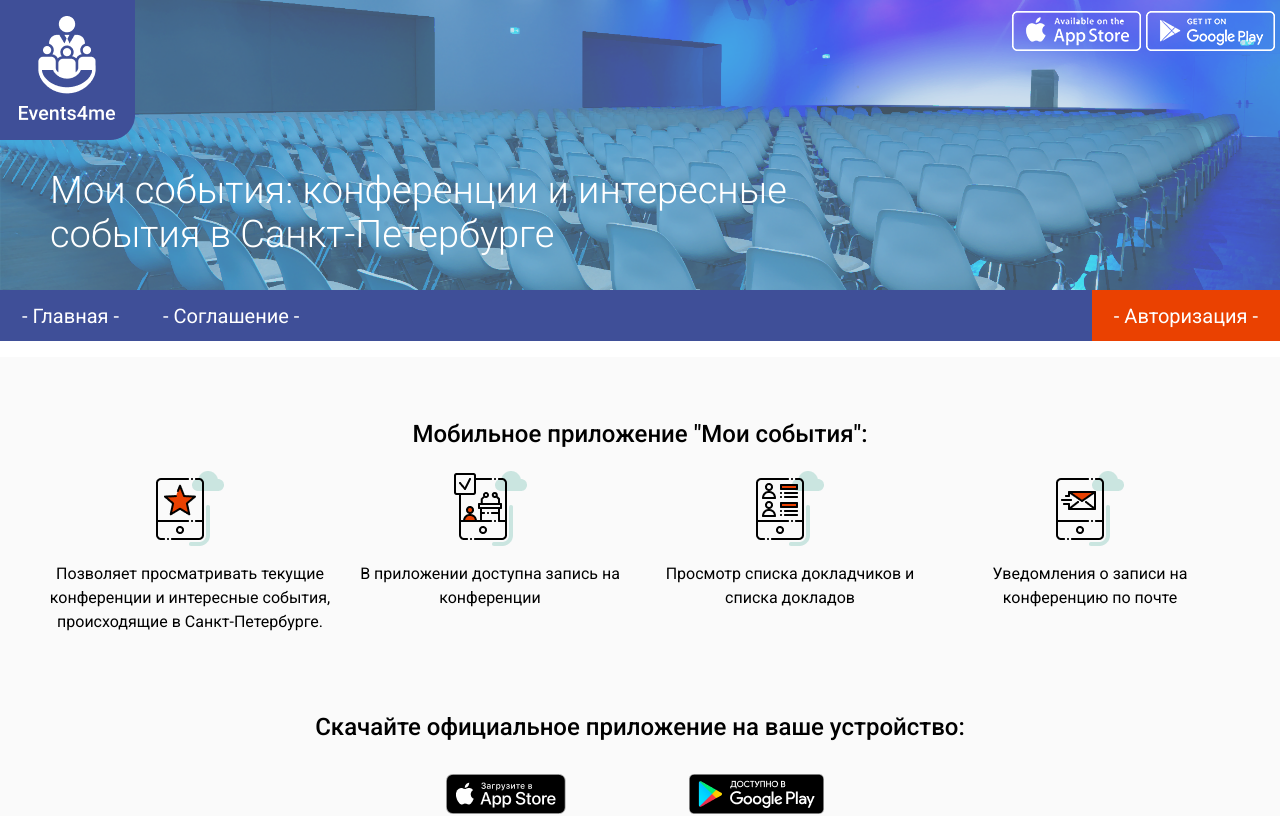
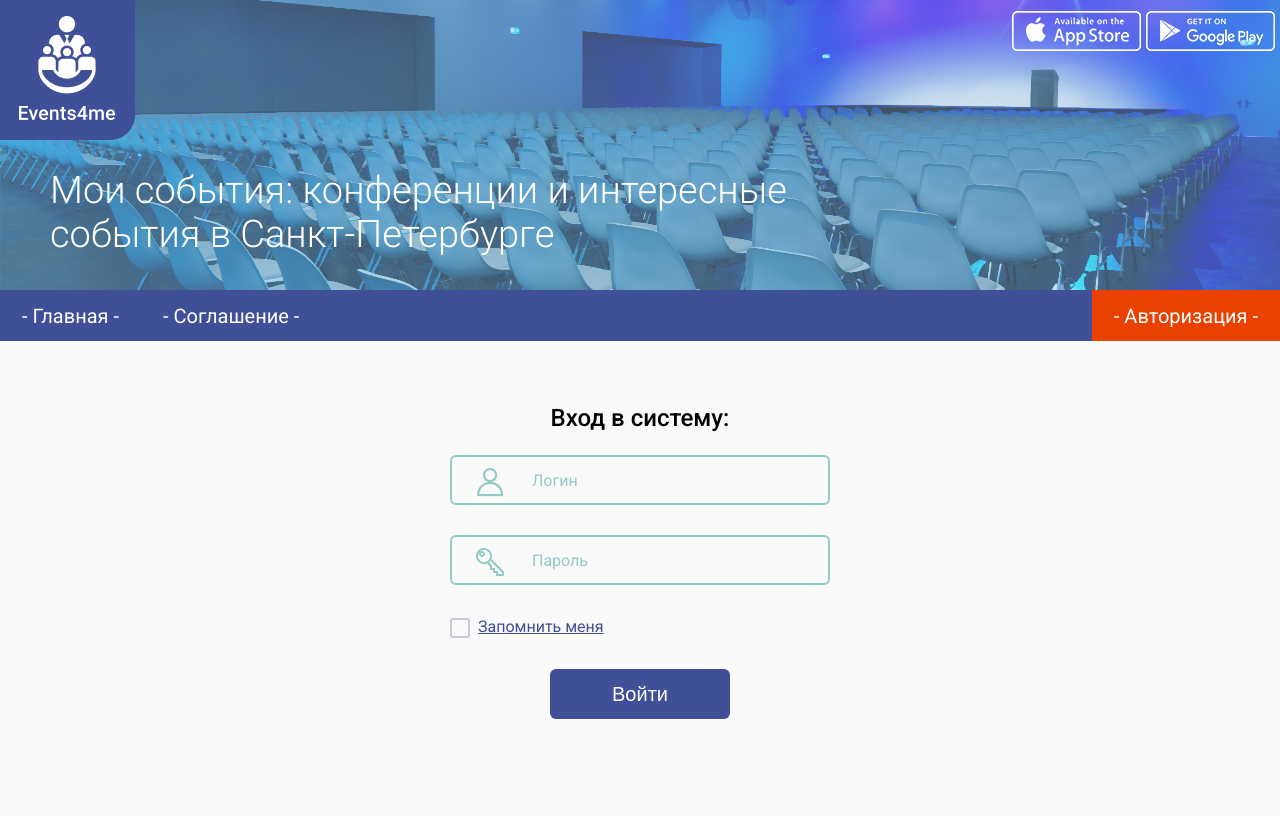
Before and after one commit to sergvikpl/events4me-angular, an Angular app: page /login in a window 1280 px wide. Shown: the top 816 px of the page. Built offline with nearby package versions, Linux system fonts and the light colour scheme.

Commit message:
Added login page

```diff
--- /dev/null
+++ b/src/app/auth.service.ts
@@ -0,0 +1,28 @@
+import { Injectable } from '@angular/core';
+import { HttpClient } from '@angular/common/http';
+
+interface User {
+  email: string,
+  password: string
+};
+
+@Injectable({
+  providedIn: 'root',
+})
+
+export class AuthService {
+
+  constructor(private http: HttpClient) {
+
+  }
+
+  login(user: User) {
+    console.log("AUTH SERVICE CATCH USER", user);
+
+    return this.http.post('http://api.events4me.iac.spb.ru/api/authorization/login', JSON.stringify(user))
+  }
+
+  logout() {
+
+  }
+}
--- a/src/app/components/navigation-bar/navigation-bar.component.scss
+++ b/src/app/components/navigation-bar/navigation-bar.component.scss
@@ -5,10 +5,11 @@
 }
 
 .navigation-bar__list {
+  display: flex;
+  flex-direction: row;
   padding-left: 0px;
   margin-top: 0px;
-  display: flex;
-  flex-direction: row;
+  margin-bottom: 0px;
 }
 
 .navigation-bar__item {
--- a/src/app/pages/agreement/agreement.component.scss
+++ b/src/app/pages/agreement/agreement.component.scss
@@ -15,9 +15,9 @@
   font-weight: 500;
   font-size: 24px;
   line-height: 34px;
-  margin-bottom: 20px;
   padding: 0px 16px;
   margin-top: 60px;
+  margin-bottom: 20px;
 }
 
 .agreements__subtitle {
--- a/src/app/pages/agreement/agreement.component.ts
+++ b/src/app/pages/agreement/agreement.component.ts
@@ -1,7 +1,7 @@
 import { Component, OnInit } from '@angular/core';
 
 @Component({
-  selector: 'agreement',
+  selector: 'agreement-page',
   templateUrl: './agreement.component.html',
   styleUrls: ['./agreement.component.scss']
 })
--- a/src/app/pages/home/home.component.scss
+++ b/src/app/pages/home/home.component.scss
@@ -5,9 +5,9 @@ h2 {
   font-weight: 500;
   font-size: 24px;
   line-height: 34px;
-  margin-bottom: 20px;
   padding: 0px 16px;
   margin-top: 60px;
+  margin-bottom: 20px;
 }
 
 .cards-container {
--- /dev/null
+++ b/src/app/pages/login/login.component.html
@@ -0,0 +1,24 @@
+<form (ngSubmit)="onSubmit()" class="autorization-form">
+  <h2>Вход в систему:</h2>
+  <div class="inputs-container">
+
+    <input id="email" type="text" placeholder="Логин">
+    <input id="password" type="password" placeholder="Пароль">
+
+    <div class="remember-me">
+      <label for="remember-me-checkbox" class="remember-me__label">
+        <input id="remember-me-checkbox" type="checkbox" class="invisible">
+        <div class="remember-me__checkbox">
+          <svg width="20px" height="20px" viewBox="0 0 20 20">
+            <path d="M3,1 L17,1 L17,1 C18.1045695,1 19,1.8954305 19,3 L19,17 L19,17 C19,18.1045695 18.1045695,19 17,19 L3,19 L3,19 C1.8954305,19 1,18.1045695 1,17 L1,3 L1,3 C1,1.8954305 1.8954305,1 3,1 Z"></path>
+            <polyline points="4 11 8 15 16 6"></polyline>
+          </svg>
+        </div>
+        <span>Запомнить меня</span>
+      </label>
+    </div>
+    <div class="submit-button-container">
+      <button type="submit" class="submit-button">Войти</button>
+    </div>
+  </div>
+</form>
--- /dev/null
+++ b/src/app/pages/login/login.component.scss
@@ -0,0 +1,179 @@
+h2 {
+  text-align: center;
+  font-family: Roboto;
+  font-style: normal;
+  font-weight: 500;
+  font-size: 24px;
+  line-height: 34px;
+  padding: 0px 16px;
+  margin-top: 60px;
+  margin-bottom: 20px;
+}
+@media (orientation: portrait) and (max-width: 480px), (orientation: landscape) and (max-width: 720px) {
+  h2 {
+    margin: 20px 0px;
+  }
+}
+
+.autorization-form {
+  text-align: center;
+}
+
+.inputs-container {
+  display: block;
+  text-align: center;
+  max-width: 380px;
+  margin: 0 auto;
+  padding: 0 16px;
+}
+
+ #email, #password {
+  display: block;
+  box-sizing: border-box;
+  border-radius: 6px;
+  width: 100%;
+  max-width: 380px;
+  height: 50px;
+  margin-bottom: 30px;
+  border: 2px solid #92CBC5;
+}
+#email {
+  background: url("/assets/images/login.png") no-repeat 25px 10.9px ;
+  font-family: Roboto;
+  font-style: normal;
+  font-weight: normal;
+  font-size: 16px;
+  line-height: 24px;
+  padding-left: 80px;
+}
+#password {
+  background: url("/assets/images/key.png") no-repeat 24px 11px ;
+  font-family: Roboto;
+  font-style: normal;
+  font-weight: normal;
+  font-size: 16px;
+  line-height: 24px;
+  padding-left: 80px;
+}
+input::-moz-placeholder { color: #92CBC5; }
+input::-webkit-input-placeholder { color: #92CBC5; }
+
+#email:hover, #password:hover {
+  border: 2px solid #EA4101;
+  transition: all 0.2s linear;
+}
+#email:focus, #password:focus {
+  padding-left: 26.1px;
+  background: white;
+}
+#email[class*=input-error], #password[class*=input-error] {
+  border: 2px solid #EA4101;
+}
+
+.submit-button-container {
+  font-family: Roboto;
+  font-style: normal;
+  text-align: center;
+  width: 100%;
+  max-width: 380px;
+  margin: 0 auto;
+}
+
+.submit-button  {
+  display: block;
+  text-align: center;
+  border: 0px;
+  margin: 0 auto;
+  width: 180px;
+  height: 50px;
+  background: #3F4F98;
+  border-radius: 6px;
+  margin-top: 30px;
+  margin-bottom: 20px;
+  text-align: center;
+  font-weight: 400;
+  font-size: 20px;
+  line-height: 26px;
+  color: white;
+  cursor: pointer;
+}
+
+.remember-me {
+  text-align: left;
+}
+.remember-me__label {
+  user-select: none;
+  cursor: pointer;
+  margin-bottom: 0;
+}
+.remember-me__label > span {
+  pointer-events: none;
+  vertical-align: middle;
+  font-family: Roboto;
+  font-style: normal;
+  font-weight: 400;
+  font-size: 16px;
+  line-height: 24px;
+  align-items: center;
+  text-decoration-line: underline;
+  color: #3F4F98;
+}
+
+.remember-me__label > .invisible {
+  position: absolute;
+  z-index: -1;
+  width: 0;
+  height: 0;
+  opacity: 0;
+}
+.remember-me__label input:checked + .remember-me__checkbox {
+  border-color: #66afe9;
+}
+.remember-me__label input:checked + .remember-me__checkbox svg path {
+  fill: #66afe9;
+}
+.remember-me__label input:checked + .remember-me__checkbox svg polyline {
+  stroke-dashoffset: 0;
+}
+.remember-me__label:hover .remember-me__checkbox svg path {
+  stroke-dashoffset: 0;
+}
+.remember-me__checkbox {
+  position: relative;
+  float: left;
+  margin-right: 8px;
+  width: 16px;
+  height: 16px;
+  border: 2px solid #C8CCD4;
+  border-radius: 3px;
+  margin-top: 3px;
+  margin-bottom: 0;
+}
+.remember-me__checkbox:hover{
+  border-color: white;
+}
+.remember-me__checkbox svg {
+  position: absolute;
+  top: -2px;
+  left: -2px;
+}
+.remember-me__checkbox svg path {
+  fill: none;
+  stroke: #66afe9;
+  stroke-width: 2;
+  stroke-linecap: round;
+  stroke-linejoin: round;
+  stroke-dasharray: 71px;
+  stroke-dashoffset: 71px;
+  transition: all 0.6s ease;
+}
+.remember-me__checkbox svg polyline {
+  fill: none;
+  stroke: #FFF;
+  stroke-width: 2;
+  stroke-linecap: round;
+  stroke-linejoin: round;
+  stroke-dasharray: 18px;
+  stroke-dashoffset: 18px;
+  transition: all 0.3s ease;
+}
--- /dev/null
+++ b/src/app/pages/login/login.component.ts
@@ -0,0 +1,25 @@
+import { Component, OnInit } from '@angular/core';
+import { AuthService } from '../../auth.service';
+
+@Component({
+  selector: 'login-page',
+  templateUrl: './login.component.html',
+  styleUrls: ['./login.component.scss']
+})
+export class LoginComponent implements OnInit {
+
+  constructor(private auth: AuthService) { }
+
+  ngOnInit(): void {
+  }
+
+  onSubmit() {
+    this.auth.login(
+      {
+        email: 'test',
+        password: 'test'
+      }
+    )
+  }
+
+}
```
Also changed, not shown: src/app/app.module.ts (+9 -3 lines), 1 other file (tests, documents, lock files or other folders).
